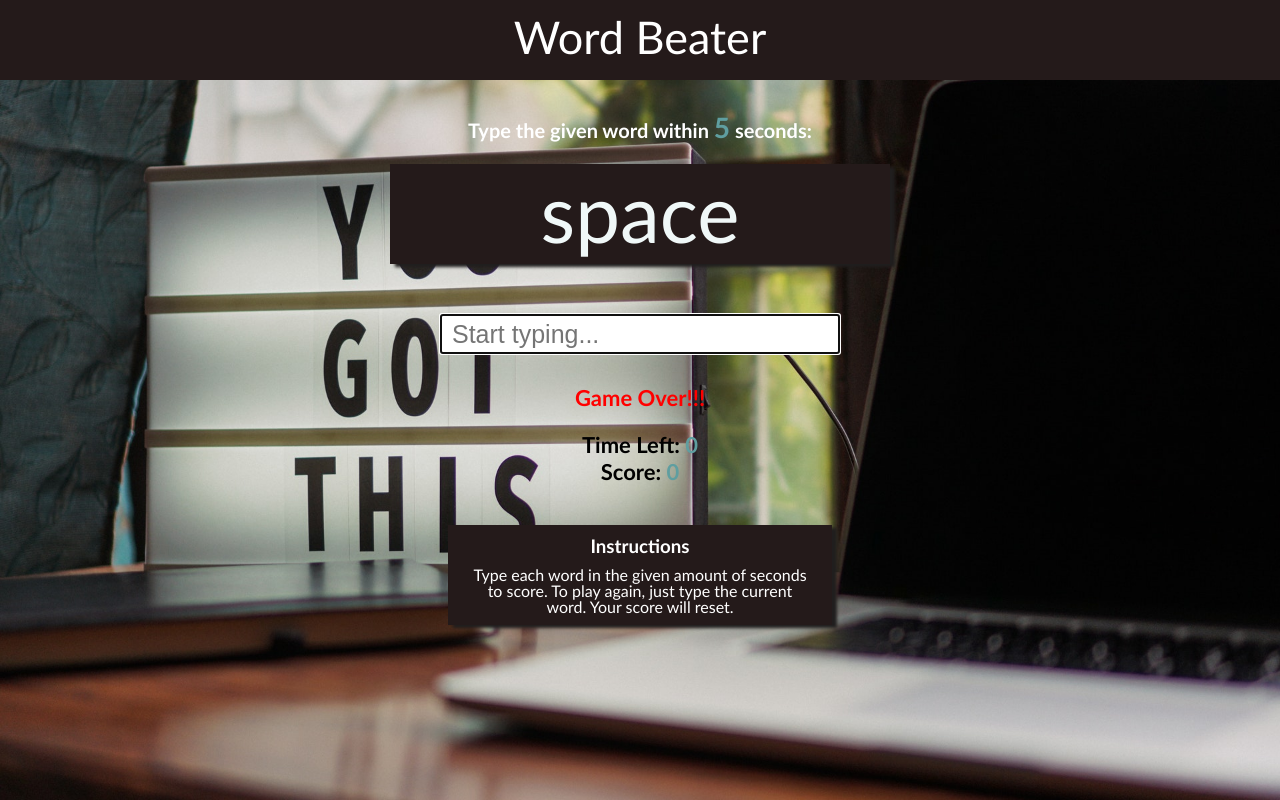
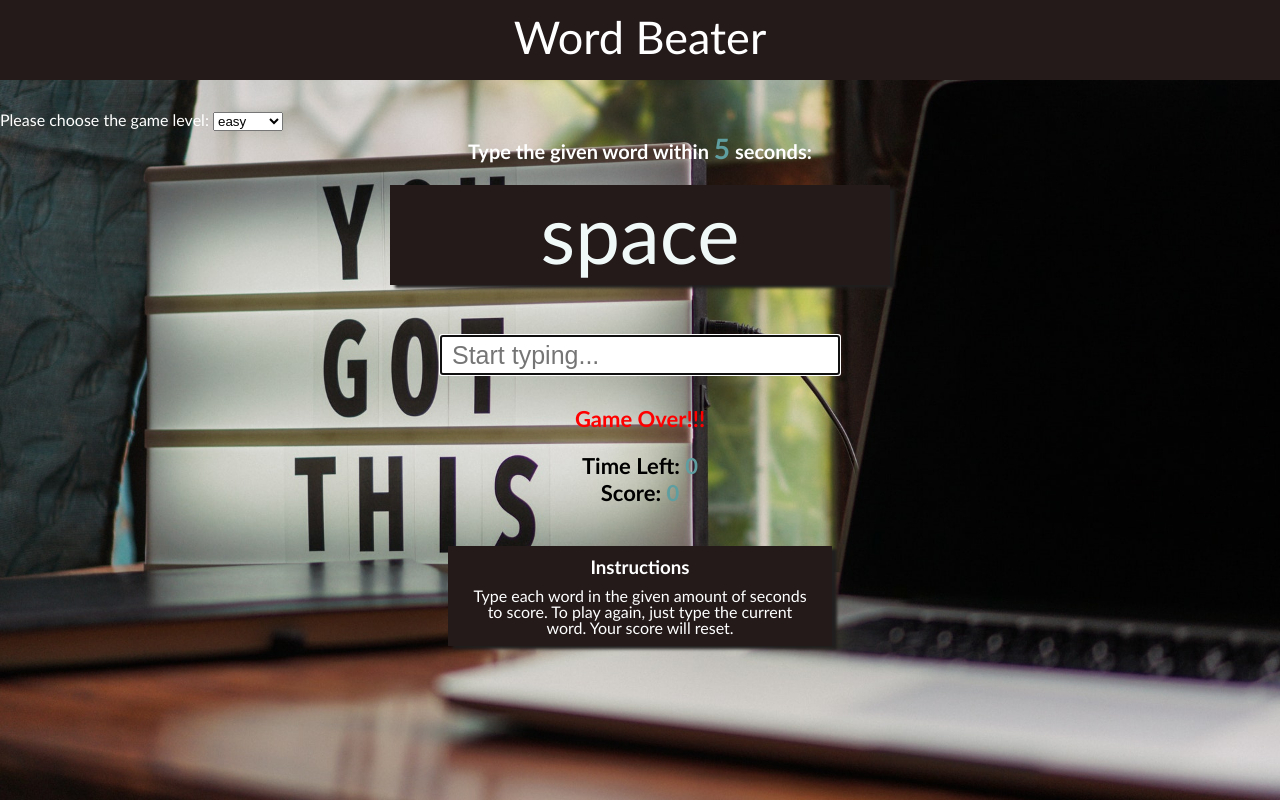
Before and after one commit to ZQWang39/Game---Wordbeater, a plain HTML site: page index.html in a window 1280 px wide. Drawn offline with Linux system fonts and the light colour scheme.

Commit message:
Add game level option

```diff
--- a/index.html
+++ b/index.html
@@ -13,6 +13,16 @@
     </section>
 
     <section class = "main">
+
+        <div class = chooseLevel>
+            <label for="level">Please choose the game level:</label>
+            <select name="level" id="level">
+               <option value="easy">easy</option>
+               <option value="easy">medium</option>
+               <option value="easy">hard</option>
+            </select>
+
+        </div>
         <div class = "title">
             <p>Type the given word within <span class = "second">5</span> seconds:</p>
         </div>
--- a/style.css
+++ b/style.css
@@ -64,7 +64,7 @@ body{
 .result{
 
     text-align: center;
-    color:red;
+
     font-size: 22px;
     font-weight: bolder;
 }
```
